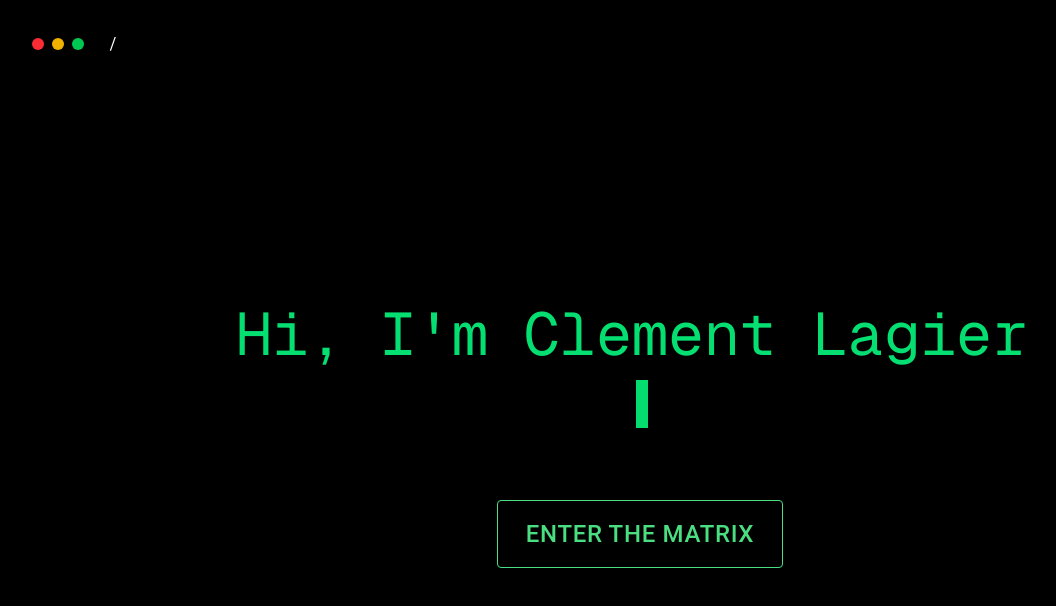
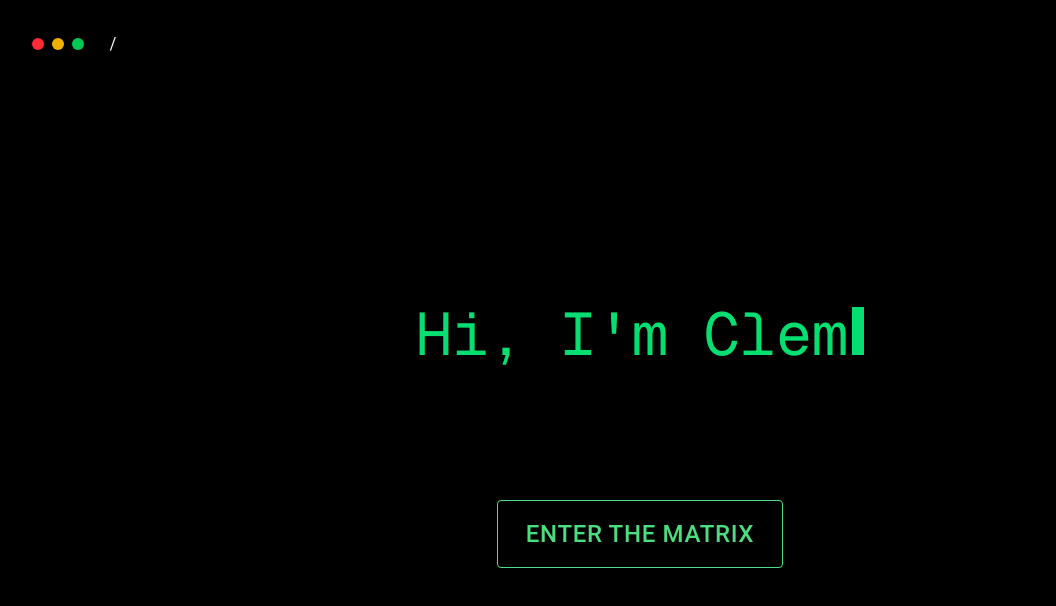
Before and after one commit to deadpanda-c/clementlagier.fr, a Next.js app: page / in a window 1280 px wide. Shown: the top 606 px of the page, without its empty margins (0-1056 px from the left). Built offline with nearby package versions, Linux system fonts and the light colour scheme.

Commit message:
[FIX] Fixed and improved the typing-text component by making it smoother

```diff
--- a/components/terminal/typing-text.tsx
+++ b/components/terminal/typing-text.tsx
@@ -1,106 +1,93 @@
-'use-client';
+"use client";
 
-import { useEffect, useState } from 'react';
-import TypingLine from '@/components/terminal/typing-line';
+import { useEffect, useRef, useState, useCallback } from "react";
+import TypingLine from "@/components/terminal/typing-line";
+
+export interface TypingTextLine {
+  text: string;
+  delay: number;
+  className?: string;
+  isPreformatted?: boolean;
+  velocity?: number;
+  link?: string;
+}
 
 interface TypingTextProps {
-  lines: Array<{
-    text: string;
-    delay: number;
-    className?: string;
-    isPreformatted?: boolean;
-    velocity?: number;
-    link?: string;
-  }>;
+  lines: TypingTextLine[];
   onComplete?: () => void;
 }
 
 const TypingText = ({ lines, onComplete }: TypingTextProps) => {
-  const [displayedLines, setDisplayedLines] = useState(lines.map(() => ''));
+  const [displayedLines, setDisplayedLines] = useState<string[]>(() =>
+    lines.map(() => ""),
+  );
   const [activeLineIndex, setActiveLineIndex] = useState(0);
-  const [showCursors, setShowCursors] = useState(lines.map(() => false));
-  const [completedLines, setCompletedLines] = useState(lines.map(() => false));
+  const [completedLines, setCompletedLines] = useState<boolean[]>(() =>
+    lines.map(() => false),
+  );
+  const [cursorVisible, setCursorVisible] = useState(true);
+
+  const onCompleteRef = useRef(onComplete);
+  onCompleteRef.current = onComplete;
+
+  // Single blinking cursor for the active line
+  useEffect(() => {
+    const id = setInterval(() => setCursorVisible((v) => !v), 530);
+    return () => clearInterval(id);
+  }, []);
+
+  const advanceLine = useCallback((index: number) => {
+    setCompletedLines((prev) => {
+      const next = [...prev];
+      next[index] = true;
+      return next;
+    });
+    setTimeout(() => setActiveLineIndex(index + 1), 80);
+  }, []);
 
   useEffect(() => {
     if (activeLineIndex >= lines.length) {
-      // All lines completed, notify parent
-      if (onComplete) {
-        setTimeout(() => onComplete(), 500);
+      if (onCompleteRef.current) {
+        setTimeout(() => onCompleteRef.current?.(), 400);
       }
       return;
     }
 
-    const currentLine = lines[activeLineIndex];
-    const startTimeout = setTimeout(() => {
-      // Mark line as active
-      setShowCursors(prev => {
-        const newCursors = [...prev];
-        newCursors[activeLineIndex] = true;
-        return newCursors;
-      });
+    const line = lines[activeLineIndex];
 
-      if (currentLine.isPreformatted) {
-        setDisplayedLines(prev => {
-          const newLines = [...prev];
-          newLines[activeLineIndex] = currentLine.text;
-          return newLines;
+    const startId = setTimeout(() => {
+      if (line.isPreformatted) {
+        setDisplayedLines((prev) => {
+          const next = [...prev];
+          next[activeLineIndex] = line.text;
+          return next;
         });
-        setCompletedLines(prev => {
-          const newCompleted = [...prev];
-          newCompleted[activeLineIndex] = true;
-          return newCompleted;
+        advanceLine(activeLineIndex);
+        return;
+      }
+
+      const charInterval = line.velocity ?? 40;
+      let charIndex = 0;
+
+      const typingId = setInterval(() => {
+        charIndex++;
+        setDisplayedLines((prev) => {
+          const next = [...prev];
+          next[activeLineIndex] = line.text.slice(0, charIndex);
+          return next;
         });
-        setTimeout(() => {
-          setActiveLineIndex(prev => prev + 1);
-        }, 50);
-      } else {
-        let currentIndex = 0;
-        const typingInterval = setInterval(() => {
-          if (currentIndex <= currentLine.text.length) {
-            setDisplayedLines(prev => {
-              const newLines = [...prev];
-              newLines[activeLineIndex] = currentLine.text.slice(0, currentIndex);
-              return newLines;
-            });
-            currentIndex++;
-          } else {
-            clearInterval(typingInterval);
-            setCompletedLines(prev => {
-              const newCompleted = [...prev];
-              newCompleted[activeLineIndex] = true;
-              return newCompleted;
-            });
-            setTimeout(() => {
-              setActiveLineIndex(prev => prev + 1);
-            }, 50);
-          }
-        }, currentLine.velocity || 100);
-        return () => clearInterval(typingInterval);
-      }
-    }, currentLine.delay);
 
-    return () => clearTimeout(startTimeout);
-  }, [activeLineIndex, lines, onComplete]);
+        if (charIndex >= line.text.length) {
+          clearInterval(typingId);
+          advanceLine(activeLineIndex);
+        }
+      }, charInterval);
 
-  // Blink cursors
-  useEffect(() => {
-    const cursorIntervals = lines.map((_, index) => {
-      return setInterval(() => {
-        setShowCursors(prev => {
-          const newCursors = [...prev];
-          // Only blink if line is not completed
-          if (!completedLines[index]) {
-            newCursors[index] = !newCursors[index];
-          } else {
-            newCursors[index] = false;
-          }
-          return newCursors;
-        });
-      }, 500);
-    });
+      return () => clearInterval(typingId);
+    }, line.delay);
 
-    return () => cursorIntervals.forEach(interval => clearInterval(interval));
-  }, [completedLines, lines]);
+    return () => clearTimeout(startId);
+  }, [activeLineIndex, lines, advanceLine]);
 
   return (
     <div className="flex flex-col">
@@ -110,7 +97,7 @@ const TypingText = ({ lines, onComplete }: TypingTextProps) => {
           text={displayedLines[index]}
           isActive={index === activeLineIndex}
           isCompleted={completedLines[index]}
-          showCursor={showCursors[index]}
+          showCursor={cursorVisible}
           className={line.className}
           isPreformatted={line.isPreformatted}
           link={line.link}
```
